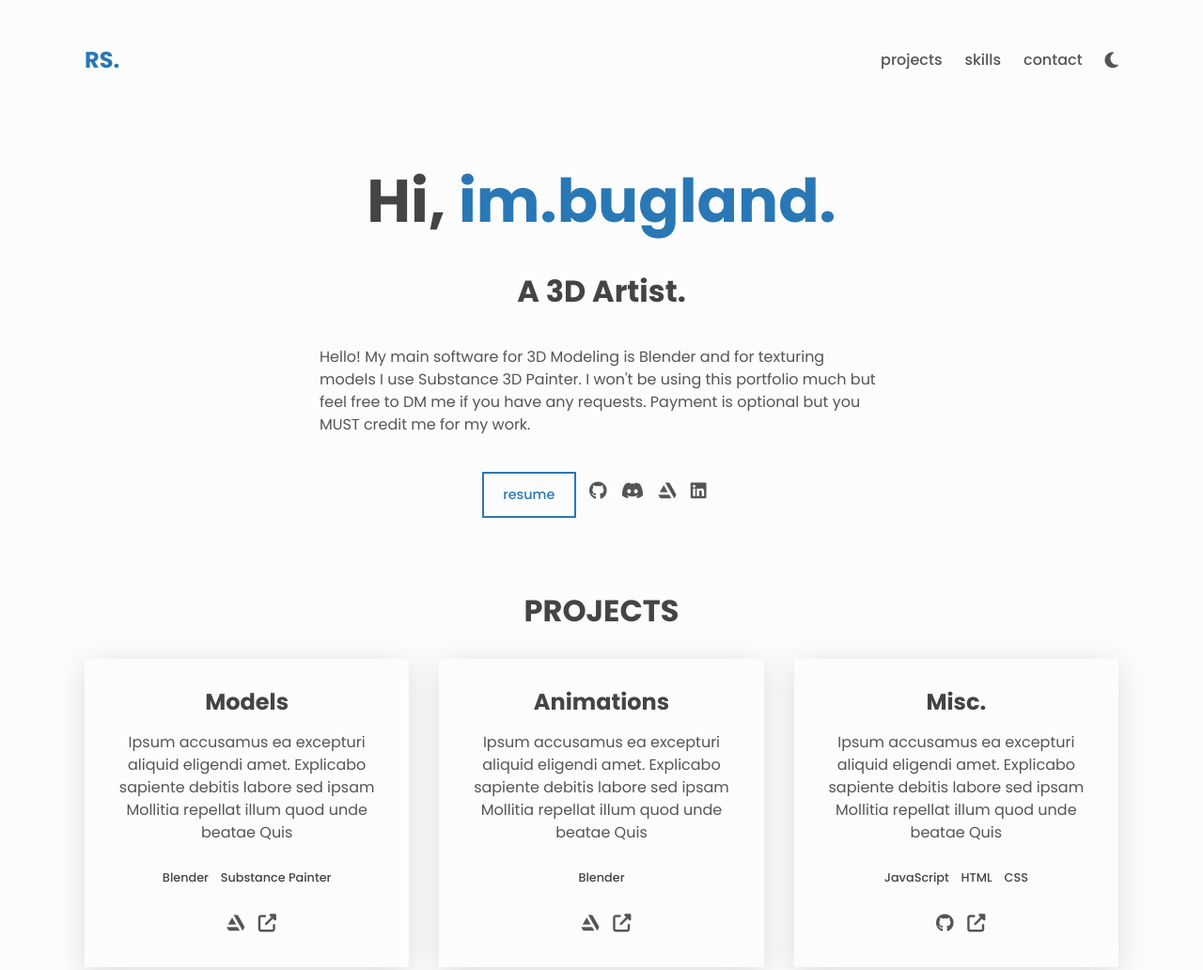
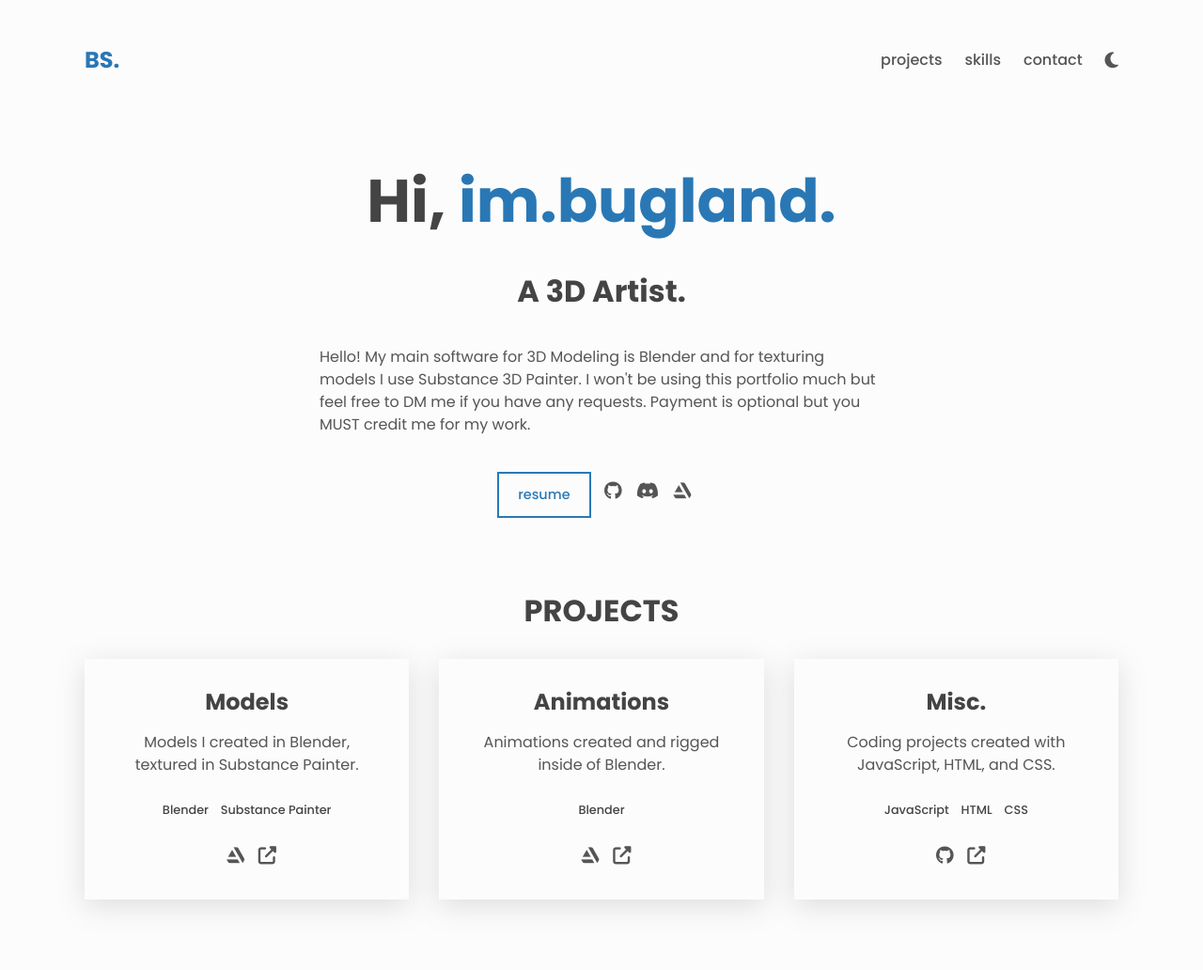
Before and after one commit to notbugland/Improved-Portfolio, a plain HTML site: page index.html in a window 1280 px wide. Shown: the top 1032 px of the page at 94% size. Drawn offline with Linux system fonts and the light colour scheme.

Commit message:
finalizing

```diff
--- a/index.html
+++ b/index.html
@@ -21,7 +21,7 @@
   <body class="light" id="top">
     <header class="header center">
       <h3>
-        <a href="#" class="link">RS.</a>
+        <a href="#" class="link">BS.</a>
       </h3>
 
       <nav class="nav center">
@@ -94,15 +94,6 @@
           >
             <i aria-hidden="true" class="fab fa-artstation"></i>
           </a>
-
-          <a
-            href="https://linkedin.com"
-            aria-label="linkedin"
-            class="link link--icon"
-            target="_blank"
-          >
-            <i aria-hidden="true" class="fab fa-linkedin"></i>
-          </a>
         </div>
       </div>
 
@@ -114,9 +105,7 @@
           <div class="project">
             <h3>Models</h3>
             <p class="project__description">
-              Ipsum accusamus ea excepturi aliquid eligendi amet. Explicabo
-              sapiente debitis labore sed ipsam Mollitia repellat illum quod
-              unde beatae Quis
+              Models I created in Blender, textured in Substance Painter.
             </p>
             <ul class="project__stack">
               <li class="project__stack-item">Blender</li>
@@ -132,7 +121,7 @@
               <i aria-hidden="true" class="fab fa-artstation"></i>
             </a>
             <a
-              href="https://example.com"
+              href="company.html"
               aria-label="live preview"
               class="link link--icon"
             >
@@ -143,9 +132,7 @@
           <div class="project">
             <h3>Animations</h3>
             <p class="project__description">
-              Ipsum accusamus ea excepturi aliquid eligendi amet. Explicabo
-              sapiente debitis labore sed ipsam Mollitia repellat illum quod
-              unde beatae Quis
+              Animations created and rigged inside of Blender.
             </p>
             <ul class="project__stack">
               <li class="project__stack-item">Blender</li>
@@ -160,7 +147,7 @@
               <i aria-hidden="true" class="fab fa-artstation"></i>
             </a>
             <a
-              href="https://example.com"
+              href="company.html"
               aria-label="live preview"
               class="link link--icon"
             >
@@ -171,9 +158,7 @@
           <div class="project">
             <h3>Misc.</h3>
             <p class="project__description">
-              Ipsum accusamus ea excepturi aliquid eligendi amet. Explicabo
-              sapiente debitis labore sed ipsam Mollitia repellat illum quod
-              unde beatae Quis
+              Coding projects created with JavaScript, HTML, and CSS.
             </p>
             <ul class="project__stack">
               <li class="project__stack-item">JavaScript</li>
@@ -190,7 +175,7 @@
               <i aria-hidden="true" class="fab fa-github"></i>
             </a>
             <a
-              href="https://example.com"
+              href="company.html"
               aria-label="live preview"
               class="link link--icon"
             >
```
Also changed, not shown: company.html (added, +11 -0 lines), images/O2Tanks.png (added).
